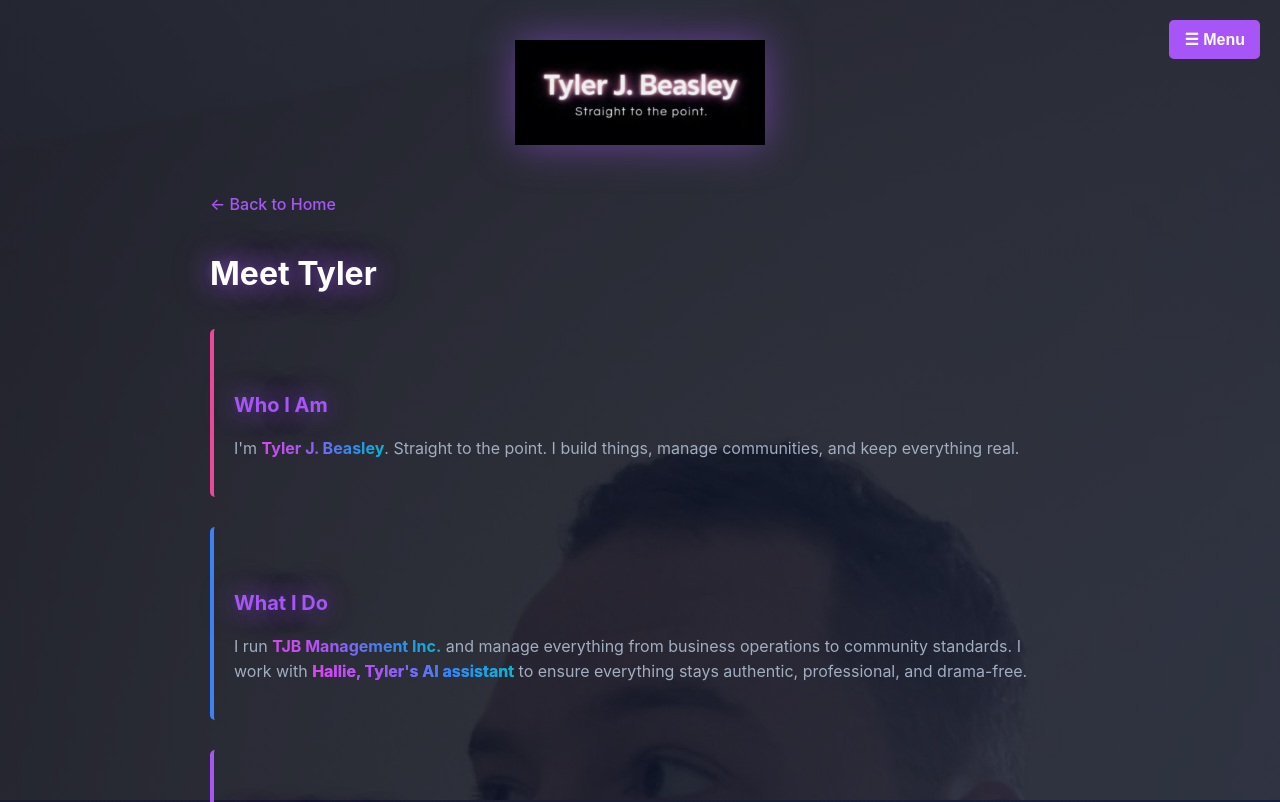
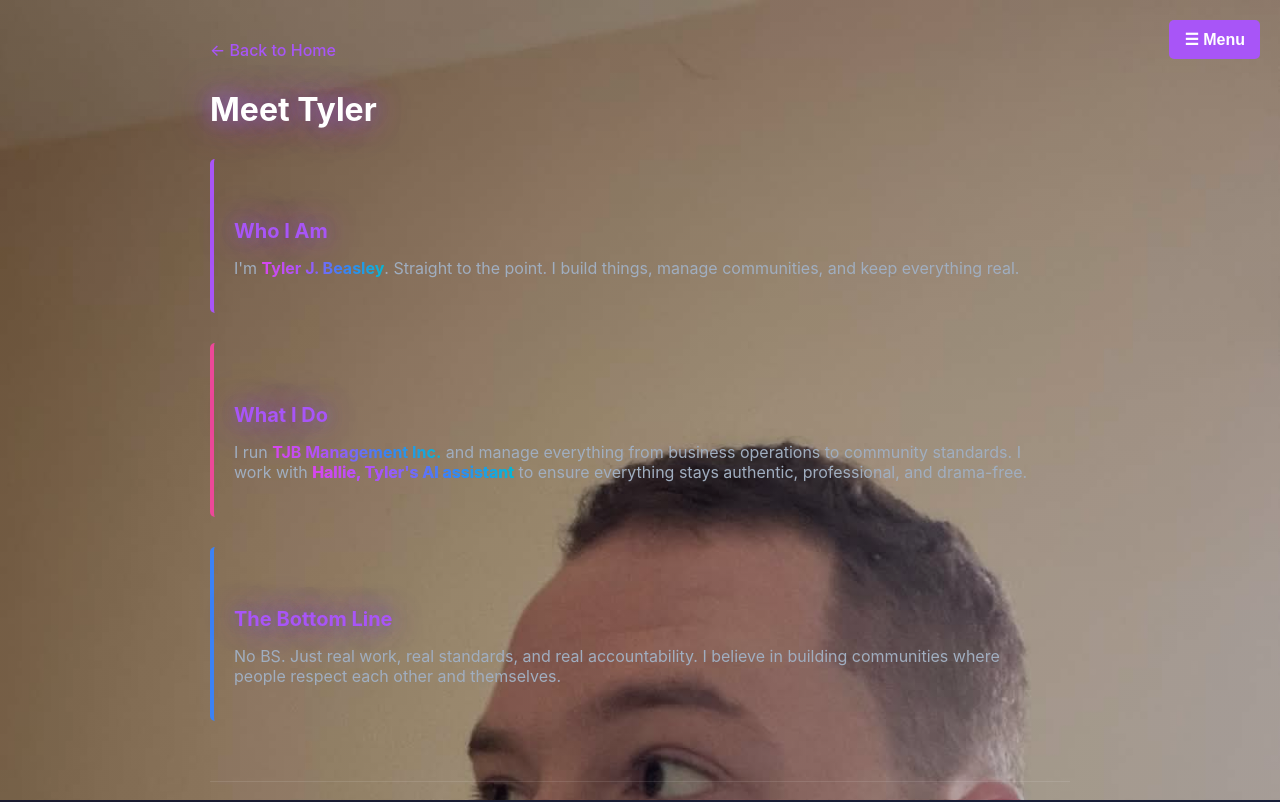
Before and after one commit to iamunrizzable/Website, a Next.js app: page /tyler in a window 1280 px wide. Shown: the top 802 px of the page. Built offline with nearby package versions, Linux system fonts and the light colour scheme.

Commit message:
rewrite tyler page matching legal page structure - fade animations over bg image

```diff
--- a/app/tyler/page.js
+++ b/app/tyler/page.js
@@ -22,15 +22,8 @@ export default function Tyler() {
   return (
     <>
       <style>{`
-          * {
-            margin: 0;
-            padding: 0;
-            box-sizing: border-box;
-          }
         body {
-            background: linear-gradient(rgba(15, 23, 42, 0.85), rgba(15, 23, 42, 0.85)), url('/bg-tyler.jpg') center/cover fixed !important;
-            font-family: -apple-system, BlinkMacSystemFont, 'Segoe UI', sans-serif;
-            line-height: 1.6;
+          background: linear-gradient(rgba(15, 23, 42, 0.3), rgba(15, 23, 42, 0.3)), url('/bg-tyler.jpg?t=fresh') center/cover fixed !important;
         }
         @keyframes glowPulse {
           0%, 100% {
@@ -60,14 +53,8 @@ export default function Tyler() {
         }
         h2:nth-of-type(2) { color: #ec4899; }
         h2:nth-of-type(3) { color: #3b82f6; }
-          .logo-section { text-align: center; margin-bottom: 40px; }
-          .logo-img { width: 250px; max-width: 100%; height: auto; filter: drop-shadow(0 0 20px rgba(168, 85, 247, 0.5)); }
         p {
           color: #a0aec0;
-            margin-bottom: 15px;
-          }
-          ul {
-            margin-left: 20px;
           margin-bottom: 15px;
         }
         li {
@@ -192,10 +179,8 @@ export default function Tyler() {
         <a href="/contact" onClick={() => setMenuOpen(false)}>Contact</a>
         <a href="/legal" onClick={() => setMenuOpen(false)}>Legal & Guidelines</a>
       </div>
+
       <main>
-          <div className="logo-section">
-            <img src="/logo-new.png" alt="Tyler J. Beasley" className="logo-img" />
-          </div>
         <a href="/" className="back-link">← Back to Home</a>
 
         <h1>Meet Tyler</h1>
```
Lines whose indentation alone changed are shown as unchanged.
